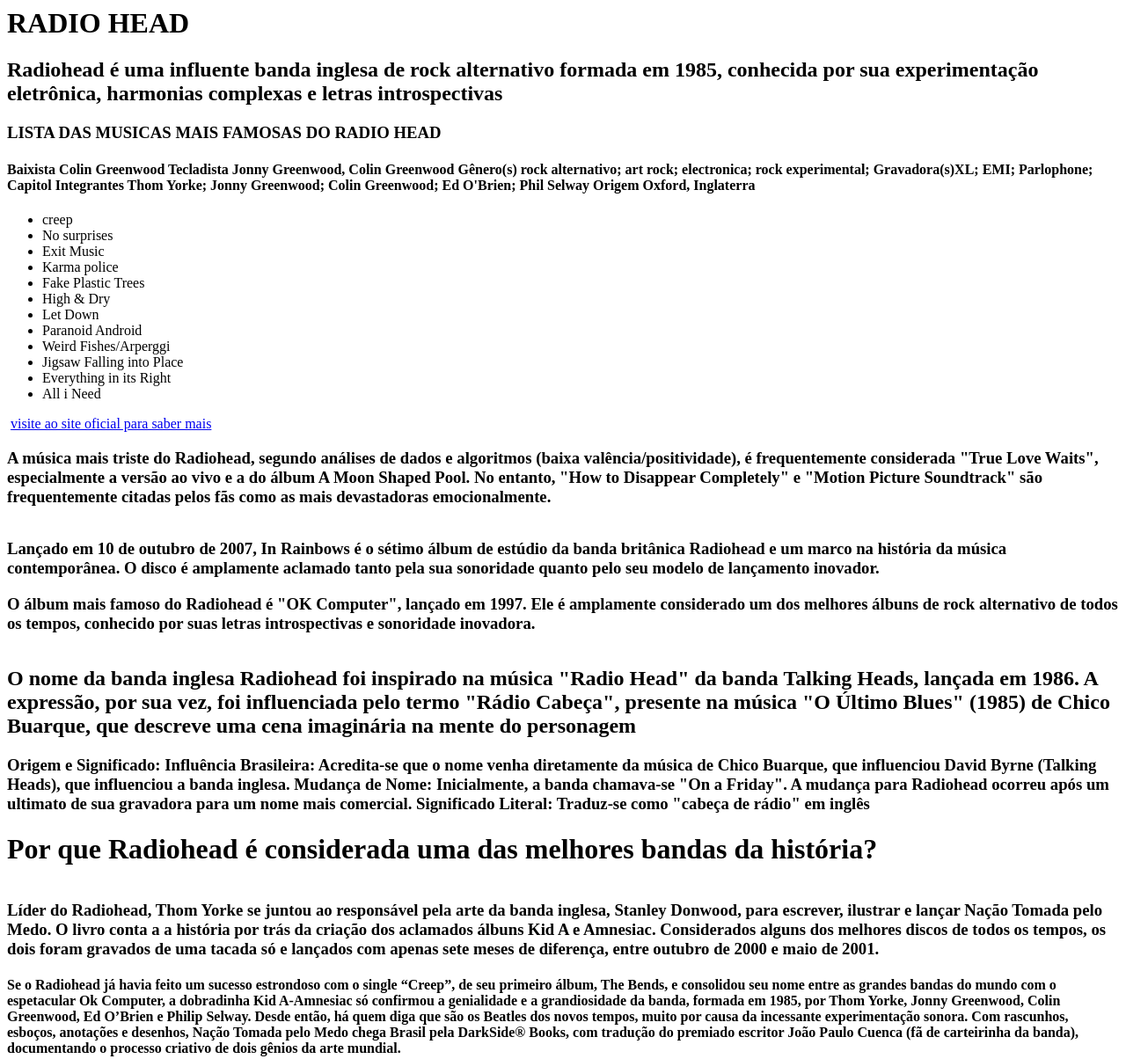
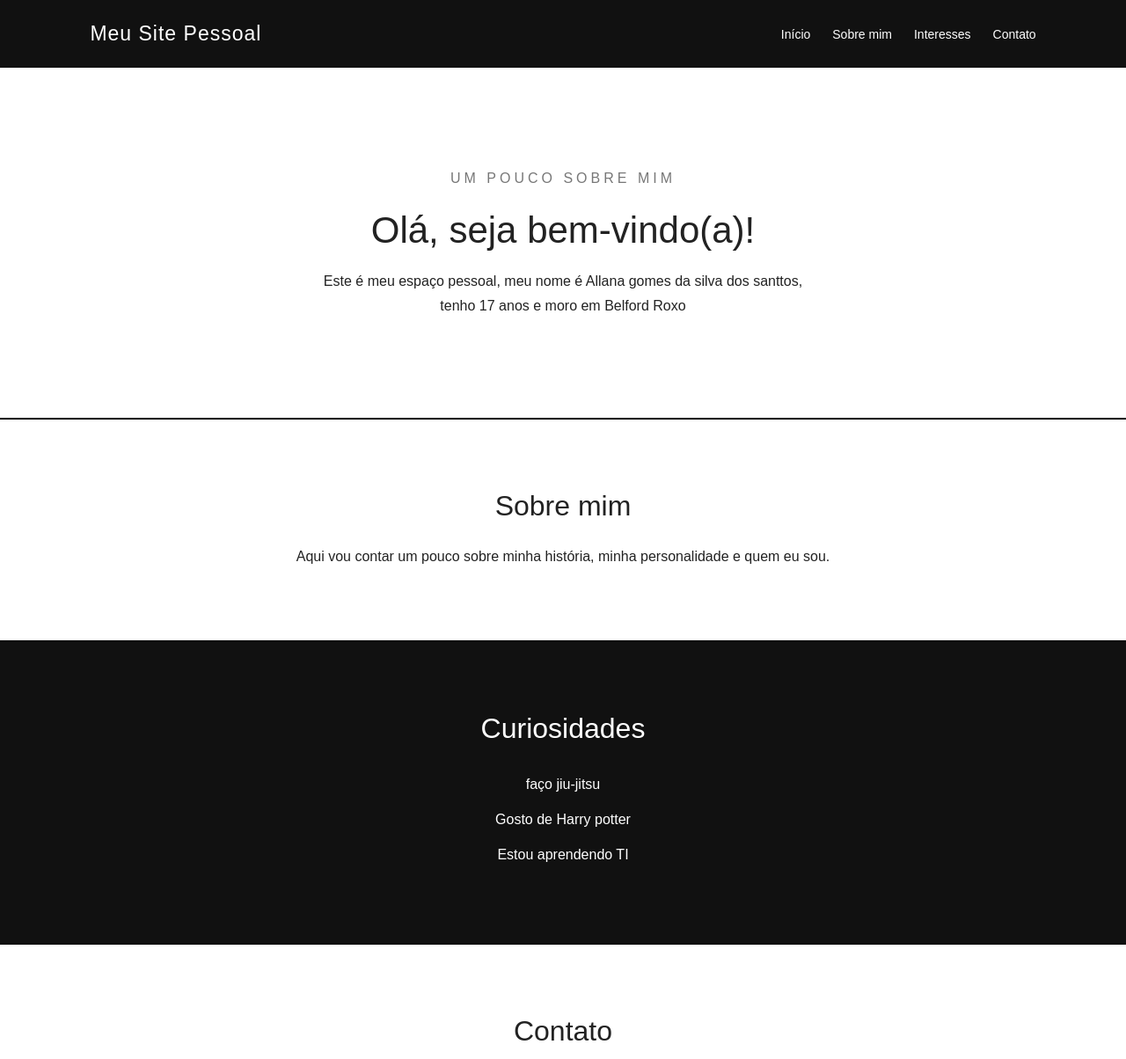
Before and after one commit to allanagomesdasilva2-ux/desenvolvimento-web, a plain HTML site: page index.html in a window 1280 px wide. Shown: the top 1204 px of the page at 88% size. Drawn offline with Linux system fonts and the light colour scheme.

Commit message:
Add files via upload

```diff
--- a/index.html
+++ b/index.html
@@ -1,70 +1,82 @@
-    <html>
+
+
+<!DOCTYPE html>
+<html lang="pt-br">
+
 <head>
-        <title>RADIO HEAD </title>
+    <meta charset="UTF-8">
+    <meta name="viewport" content="width=device-width, initial-scale=1.0">
+
+    <title>Meu Site Pessoal</title>
+
+    <link rel="stylesheet" href="styler.css">
 </head>
+
 <body>
-    <h1> RADIO HEAD </h1>
-        <h2>Radiohead é uma influente banda inglesa de rock alternativo formada em 1985, conhecida por sua experimentação eletrônica, harmonias complexas e letras introspectivas</h2>
-        <h3>LISTA DAS MUSICAS MAIS FAMOSAS DO RADIO HEAD</h3>
-        <h4>Baixista
-    Colin Greenwood
-    Tecladista
-    Jonny Greenwood, Colin Greenwood
-    Gênero(s) rock alternativo; art rock; electronica; rock experimental;
-    Gravadora(s)XL; EMI; Parlophone; Capitol
-    Integrantes Thom Yorke; Jonny Greenwood; Colin Greenwood; Ed O'Brien; Phil Selway
-    Origem Oxford, Inglaterra</h4>
+
+    <!-- CABEÇALHO -->
+    <header>
+        <h1>Meu Site Pessoal</h1>
+
+        <nav>
+            <a href="#inicio">Início</a>
+            <a href="#sobre">Sobre mim</a>
+            <a href="#interesses">Interesses</a>
+            <a href="#contato">Contato</a>
+        </nav>
+    </header>
+
+    <!-- APRESENTAÇÃO -->
+    <main>
+
+        <section id="inicio" class="inicio">
+            <p class="subtitulo">UM POUCO SOBRE MIM</p>
+
+            <h2>Olá, seja bem-vindo(a)!</h2>
+
+            <p>
+                Este é meu espaço pessoal, meu nome é Allana gomes da silva dos santtos, tenho 17 anos e moro em Belford Roxo
+
+            </p>
+        </section>
+<!-- SOBRE MIM -->
+<section id="sobre" class="secao">
+    <h2>Sobre mim</h2>
+    <p>
+        Aqui vou contar um pouco sobre minha história,
+        minha personalidade e quem eu sou.
+    </p>
+</section>
+
+<!-- CURIOSIDADES -->
+<section id="interesses" class="secao escura">
+    <h2>Curiosidades</h2>
+
     <ul>
-            <li>creep  </li>
-            <li>No surprises</li>
-            <li>Exit Music</li>
-            <li>Karma police</li>
-            <li>Fake Plastic Trees</li>
-            <li>High & Dry</li>
-            <li>Let Down</li>
-            <li>Paranoid Android</li>
-            <li>Weird Fishes/Arperggi</li>
-            <li>Jigsaw Falling into Place</li>
-            <li>Everything in its Right</li>
-            <li>All i Need </li>
+        <li>faço jiu-jitsu</li>
+        <li>Gosto de Harry potter</li>
+        <li>Estou aprendendo TI</li>
     </ul>
-        <img src="all.jfif" alt="">
-        <a href="https://www.radiohead.com/">visite ao site oficial para saber mais</a>
-                                             <h3>A música mais triste do Radiohead, segundo análises de dados e algoritmos (baixa valência/positividade), é frequentemente considerada "True Love Waits", especialmente a versão ao vivo e a do álbum A Moon Shaped Pool. No entanto, "How to Disappear Completely" e "Motion Picture Soundtrack" são frequentemente citadas pelos fãs como as mais devastadoras emocionalmente. </h3>
+</section>
 
-        <img src="09.jpg" alt="">
-        <h3>Lançado em 10 de outubro de 2007, In Rainbows é o sétimo álbum de estúdio da banda britânica Radiohead e um marco na história da música contemporânea. O disco é amplamente aclamado tanto pela sua sonoridade quanto pelo seu modelo de lançamento inovador.</h3>
-        <h3>O álbum mais famoso do Radiohead é "OK Computer", lançado em 1997. Ele é amplamente considerado um dos melhores álbuns de rock alternativo de todos os tempos, conhecido por suas letras introspectivas e sonoridade inovadora.</h3>
-        <img src="02.jfif" alt="">
-        <h2>O nome da banda inglesa Radiohead foi inspirado na música "Radio Head" da banda Talking Heads, lançada em 1986. A expressão, por sua vez, foi influenciada pelo termo "Rádio Cabeça", presente na música "O Último Blues" (1985) de Chico Buarque, que descreve uma cena imaginária na mente do personagem</h2>
-        <h3>Origem e Significado:
-    Influência Brasileira: Acredita-se que o nome venha diretamente da música de Chico Buarque, que influenciou David Byrne (Talking Heads), que influenciou a banda inglesa.
-    Mudança de Nome: Inicialmente, a banda chamava-se "On a Friday". A mudança para Radiohead ocorreu após um ultimato de sua gravadora para um nome mais comercial.
-    Significado Literal: Traduz-se como "cabeça de rádio" em inglês</h3>
-    <h1>Por que Radiohead é considerada uma das melhores bandas da história?</h1>
-    <img src="055.jfif" alt="">
-    <h3>Líder do Radiohead, Thom Yorke se juntou ao responsável pela arte da banda inglesa, Stanley Donwood, para escrever, ilustrar e lançar Nação Tomada pelo Medo. O livro conta a a história por trás da criação dos aclamados álbuns Kid A e Amnesiac. Considerados alguns dos melhores discos de todos os tempos, os dois foram gravados de uma tacada só e lançados com apenas sete meses de diferença, entre outubro de 2000 e maio de 2001. </h3>
-    <h4>Se o Radiohead já havia feito um sucesso estrondoso com o single “Creep”, de seu primeiro álbum, The Bends, e consolidou seu nome entre as grandes bandas do mundo com o espetacular Ok Computer, a dobradinha Kid A-Amnesiac só confirmou a genialidade e a grandiosidade da banda, formada em 1985, por Thom Yorke, Jonny Greenwood, Colin Greenwood, Ed O’Brien e Philip Selway. Desde então, há quem diga que são os Beatles dos novos tempos, muito por causa da incessante experimentação sonora.
+<!-- CONTATO -->
+<section id="contato" class="secao">
+    <h2>Contato</h2>
 
-    Com rascunhos, esboços, anotações e desenhos, Nação Tomada pelo Medo chega Brasil pela DarkSide® Books, com tradução do premiado escritor João Paulo Cuenca (fã de carteirinha da banda), documentando o processo criativo de dois gênios da arte mundial.</h4>
-        <h1>12 Curiosidades sobre o Radiohead</h1>
-        <h3>1. Comercial do Carilnhos
-    No Brasil, o Radiohead ficou conhecido nos anos 1990 pelo “comercial do Carlinhos”, que mostrava, de forma emocionante, um garoto com Síndrome de Down ao som de “Fake Plastic Trees”. A música foi doada pela banda para o comercial.</h3>
-    <h3>2. Amigos de escola
-Os integrantes do Radiohead se conheceram ainda na escola, a Abingdon School, frequentada apenas por meninos. O vocalista e guitarrista, Thom Yorke, era da mesma turma que o baixista, Colin Greenwood. O guitarrista, Ed O’Brien, e o baterista, Philip Selway, um ano mais velhos. Irmão de Colin, o multi-instrumentista Jonny Greenwood, era dois anos mais novo que o líder da banda e último a se juntar à trupe.</h3>
-<h3>3. Sextou
-Antes de se chamarem Radiohead, a banda adotou o nome de On a Friday. O nome se referia ao dia em que eles ensaiavam na sala de música do colégio.</h3>
-<h3>4. Primeiro os estudos, depois a música
-Logo depois de lançar uma de suas primeiras demo, o On a Friday recebeu uma proposta do importante selo Island Records. O sonho de qualquer moleque, né? Mas eles recusaram. Eram muito novos e queriam ir para a universidade antes.</h3>
-><h3>>5. Nos bancos da faculdade
-Autores de Nação Tomada pelo Medo, Thom Yorke e Stanley Donwood se conheceram na Universidade de Exeter.
-
-Na época da faculdade, aliás, Thom teve uma banda chamada Headless Chicken (ou “Galinha sem Cabeça”, em bom português).</h3>
-<h3>6. Influências do rock
-O nome Radiohead veio da música praticamente homônima dos Talking Heads. Lançada em True Stories, de 1986, “Radio Head” inspirou Thom Yorke não só no título, mas em muito do conceito que a banda veio a ter: “Esse nome resume tudo sobre receber as coisas… é sobre a forma que você absorve informação, a maneira que você responde ao ambiente onde você é colocado”.</h3>
-<h3>7. Na companhia de gigantes
-Antes de se tornarem uma das mais importantes bandas do mundo, o Radiohead abriu turnês do R.E.M. e de Alanis Morissette.</h3>
-<img src="" alt="">
+    <ul>
+        <li>E-mail: allana2009915@icloud.com
+        </li>
+        <li>
+    Instagram:
+    <a href="https://www.instagram.com/eu_allanagomes/"
+       target="_blank">
+        @eu_allanagomes
+    </a>
+</li>
+        <li>Telefone: (21)988690696</li>
+    </ul>
+</section>
+    </main>
 
 </body>
 </html>
--- /dev/null
+++ b/styler.css
@@ -0,0 +1,119 @@
+
+
+* {
+    margin: 0;
+    padding: 0;
+    box-sizing: border-box;
+}
+
+html {
+    scroll-behavior: smooth;
+}
+
+body {
+    font-family: Arial, sans-serif;
+    background-color: #ffffff;
+    color: #222222;
+}
+
+/* CABEÇALHO */
+
+header {
+    background-color: #111111;
+    color: white;
+    padding: 25px 8%;
+    display: flex;
+    justify-content: space-between;
+    align-items: center;
+}
+
+header h1 {
+    font-size: 23px;
+    font-weight: normal;
+    letter-spacing: 1px;
+}
+
+nav {
+    display: flex;
+    gap: 25px;
+}
+
+nav a {
+    color: white;
+    text-decoration: none;
+    font-size: 14px;
+    transition: 0.3s;
+}
+
+nav a:hover {
+    color: #aaaaaa;
+}
+
+/* APRESENTAÇÃO */
+
+.inicio {
+    background-color: #ffffff;
+    color: #222222;
+    min-height: 400px;
+    padding: 110px 10%;
+    text-align: center;
+    display: flex;
+    flex-direction: column;
+    justify-content: center;
+    align-items: center;
+}
+
+.subtitulo {
+    font-size: 12px;
+    letter-spacing: 4px;
+    color: #777777;
+    margin-bottom: 20px;
+}
+
+.inicio h2 {
+    font-size: 42px;
+    margin-bottom: 20px;
+    font-weight: normal;
+}
+
+.inicio p {
+    font-size: 16px;
+    line-height: 1.8;
+    max-width: 550px;
+}
+.inicio {
+    border-bottom: 2px solid #000000;
+}
+/* SEÇÕES */
+
+.secao {
+    padding: 80px 10%;
+    text-align: center;
+    background-color: white;
+    color: #222222;
+    border-bottom: 2px solid black;
+}
+
+.secao h2 {
+    font-size: 32px;
+    font-weight: normal;
+    margin-bottom: 25px;
+}
+
+.secao p {
+    font-size: 16px;
+    line-height: 1.8;
+}
+
+.secao ul {
+    list-style: none;
+    line-height: 2.5;
+    font-size: 16px;
+}
+
+/* SEÇÃO ESCURA */
+
+.escura {
+    background-color: #111111;
+    color: white;
+}
```
Lines whose indentation alone changed are shown as unchanged.
